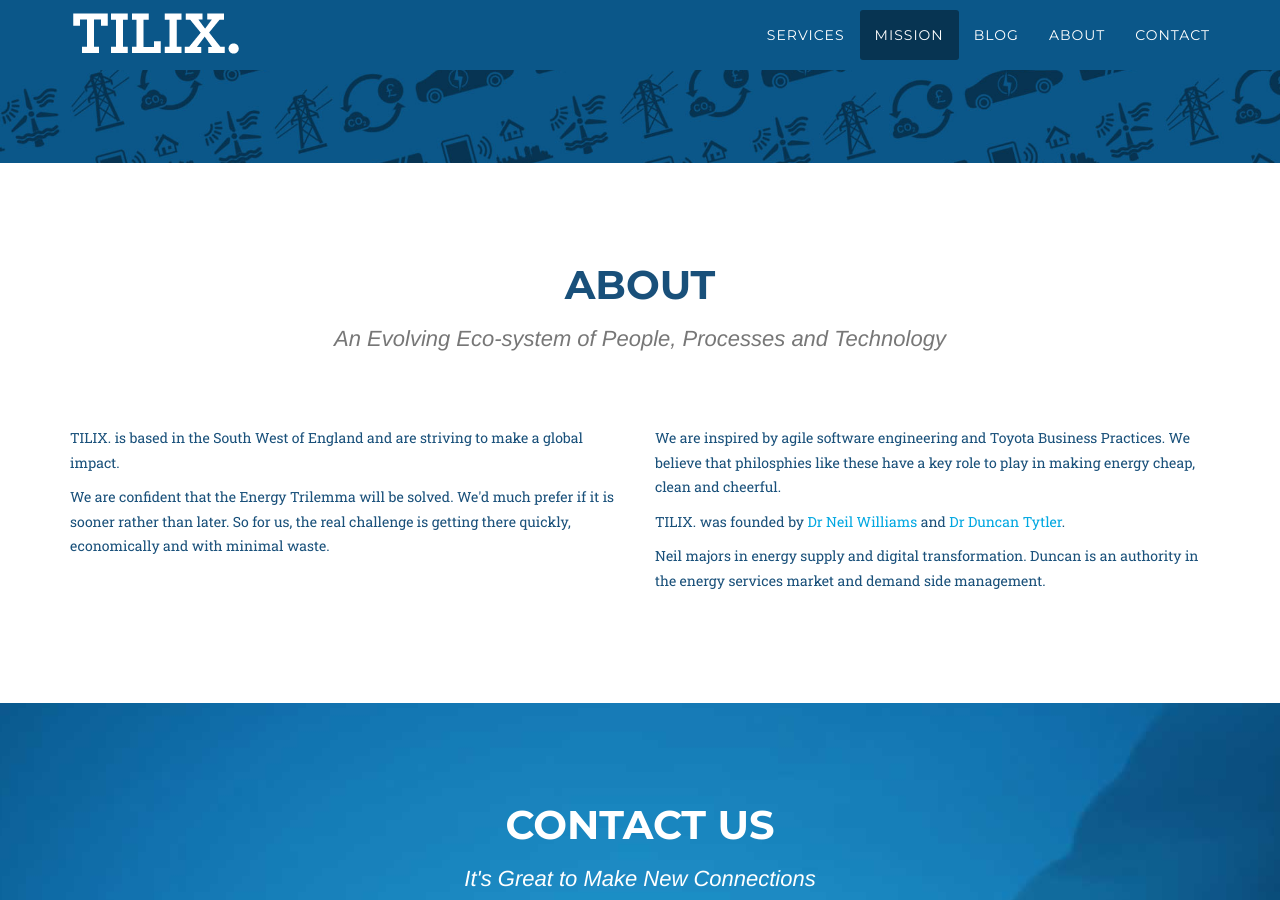
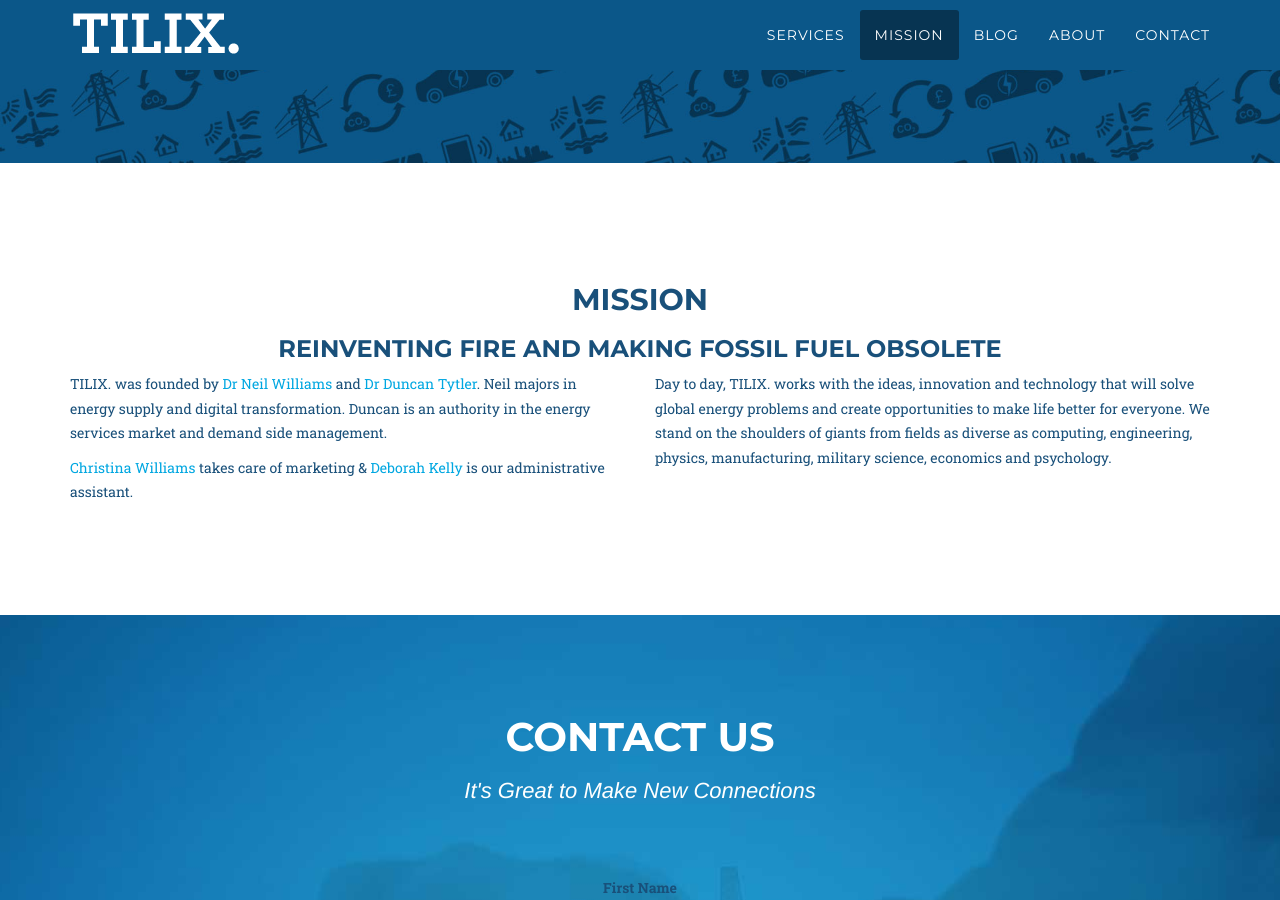
Before and after one commit to milomedia/tilix, a Jekyll site: the page built from index.html, in a window 1280 px wide and 900 px high, scrolled down 2286 px. Built offline with Jekyll 4.4.1, drawn with Linux system fonts in a browser that asks for light colours; nearby versions of some CDN libraries; some web fonts are replaced.

Commit message:
Update index.html

```diff
--- a/index.html
+++ b/index.html
@@ -4,6 +4,9 @@
 {% capture mission %}{% include mission.md %}{% endcapture %}
 {% capture mission-left %}{% include mission-left.md %}{% endcapture %}
 {% capture mission-right %}{% include mission-right.md %}{% endcapture %}
+{% capture about %}{% include about.md %}{% endcapture %}
+{% capture about-left %}{% include about-left.md %}{% endcapture %}
+{% capture about-right %}{% include about-right.md %}{% endcapture %}
 <!DOCTYPE html>
 <html lang="en">
 
@@ -141,29 +144,9 @@
     <section id="about">
         <div class="container">
            <div class="row">
-                    <div class="col-lg-12 text-center">
-                        <h2 class="section-heading">ABOUT</h2>
-                        <h3 class="section-subheading text-muted">An Evolving Eco-system of People, Processes and Technology</h3>
-               </div>
-                   <div class="col-md-6">
-                        <p>
-                            TILIX. is based in the South West of England and are striving to make a global impact.
-                       </p>
-                       <p>
-                           We are confident that the Energy Trilemma will be solved. We'd much prefer if it is sooner rather than later. So for us, the real challenge is getting there quickly, economically and with minimal waste.
-                       </p>
-                    </div>
-                    <div class="col-md-6">
-                        <p>
-                            We are inspired by agile software engineering and Toyota Business Practices. We believe that philosphies like these have a key role to play in making energy cheap, clean and cheerful.
-                        </p>
-                       <p>
-                           TILIX. was founded by <a href="https://uk.linkedin.com/in/drneilwilliams" target="_blank">Dr Neil Williams</a> and <a href="https://uk.linkedin.com/in/dtytler"  target="_blank">Dr Duncan Tytler</a>.
-                        </p>
-                        <p>
-                            Neil majors in energy supply and digital transformation. Duncan is an authority in the energy services market and demand side management.
-                        </p>
-                    </div>
+                    <div class="col-lg-12 text-center">{{ mission | markdownify }}</div>
+                   <div class="col-md-6">{{ about-left | markdownify }}</div>
+                    <div class="col-md-6">{{ about-right | markdownify }}</div>
             </div>
         </div>
     </section>
```
